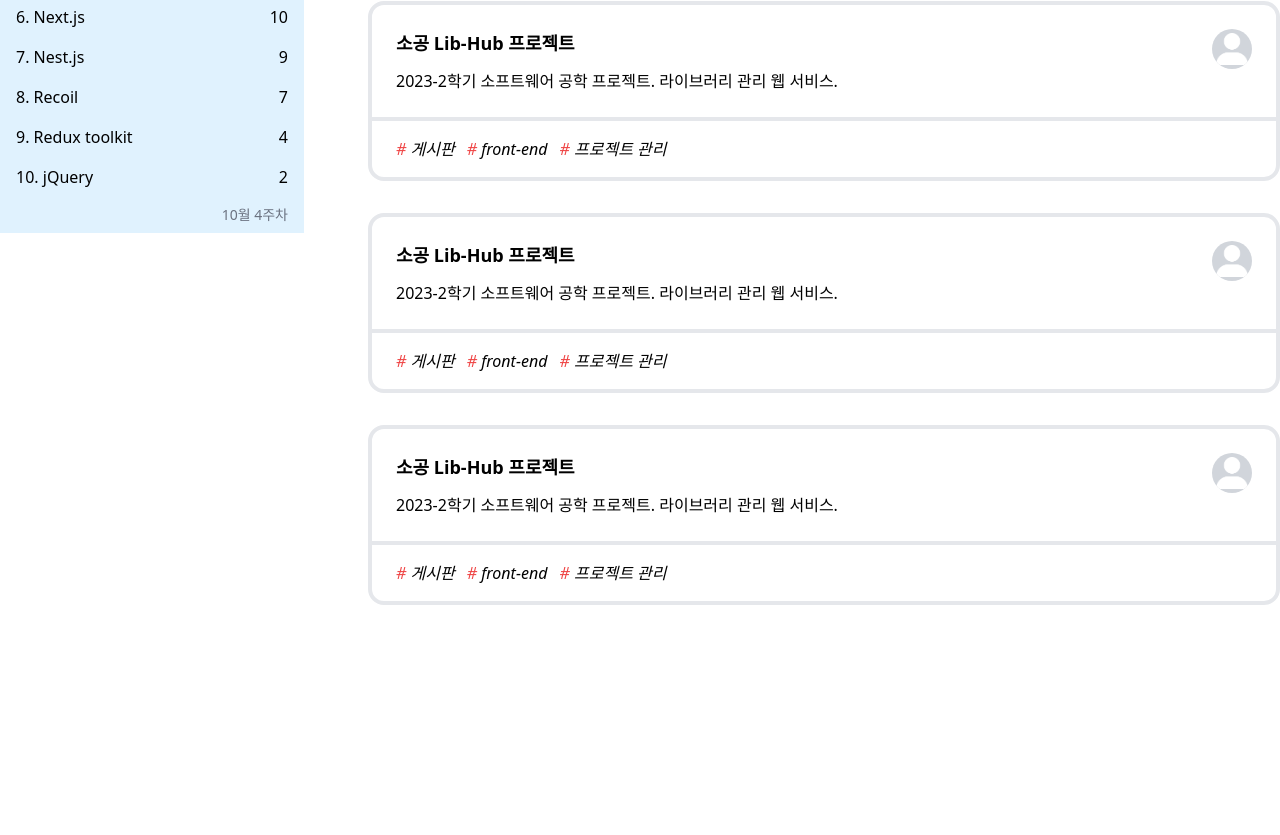
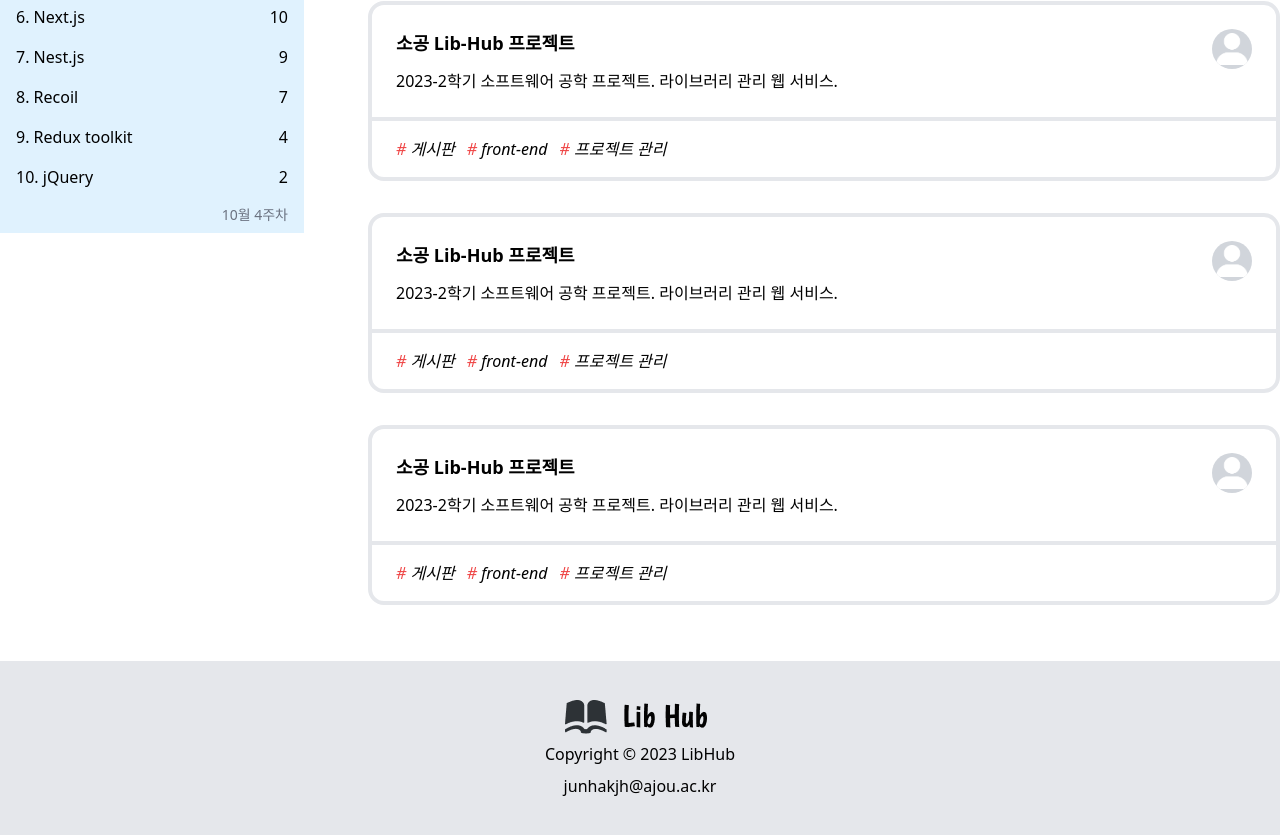
Before and after one commit to 05-Lib-Hub/FE, a React (Create React App) app: page / in a window 1280 px wide. Shown: the part 399-1234 px from the top of the page. Before the commit the page ends 1060 px from the top, so only its background shows below. Built offline with nearby package versions, Linux system fonts and the light colour scheme; no server answers.

Commit message:
feat: footer 구현

```diff
--- /dev/null
+++ b/src/components/layout/Footer.jsx
@@ -0,0 +1,12 @@
+import React from 'react';
+import Logo from '../../assets/images/Logo.png';
+
+export default function Footer() {
+  return (
+    <footer className="w-full h-44 bg-gray-200 flex flex-col justify-center items-center gap-2">
+      <img src={Logo} alt="로고" />
+      <p>Copyright © 2023 LibHub</p>
+      <p>junhakjh@ajou.ac.kr</p>
+    </footer>
+  );
+}
--- a/src/components/layout/Layout.jsx
+++ b/src/components/layout/Layout.jsx
@@ -1,6 +1,7 @@
 import React from 'react';
 import Header from './Header';
 import { Outlet } from 'react-router-dom';
+import Footer from './Footer';
 
 export default function Layout() {
   return (
@@ -9,6 +10,7 @@ export default function Layout() {
       <main className="max-w-screen-xl mx-auto w-full flex-grow py-14">
         <Outlet />
       </main>
+      <Footer />
     </div>
   );
 }
```
